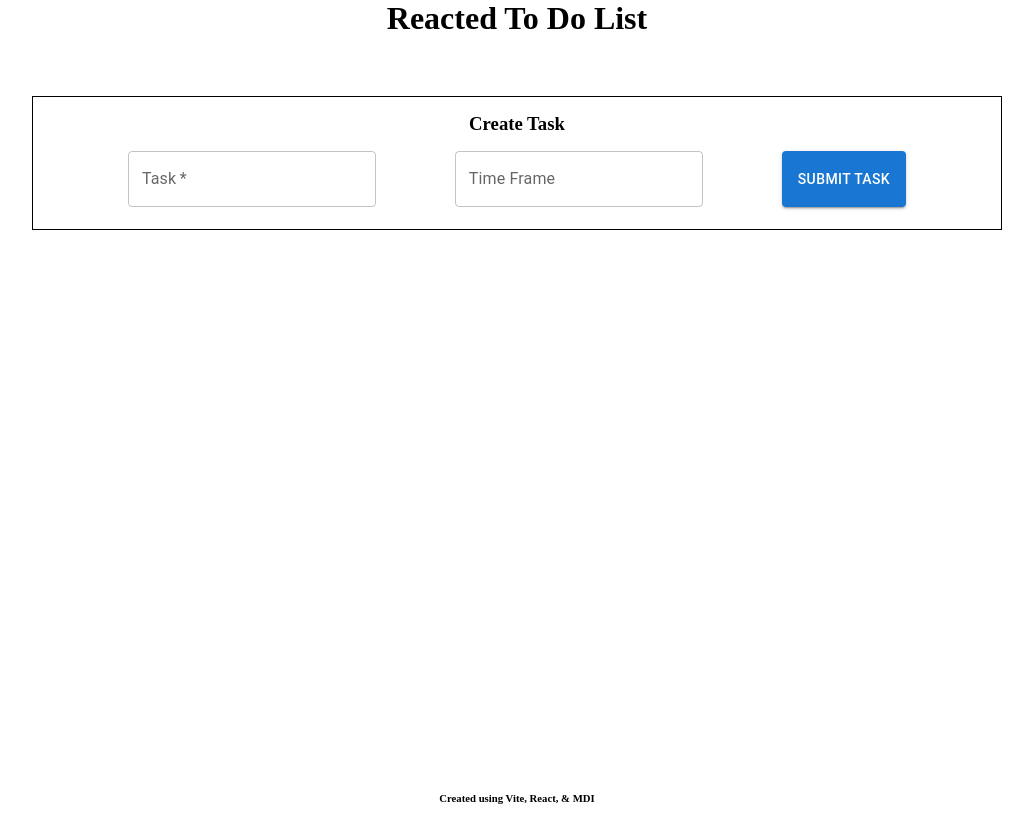
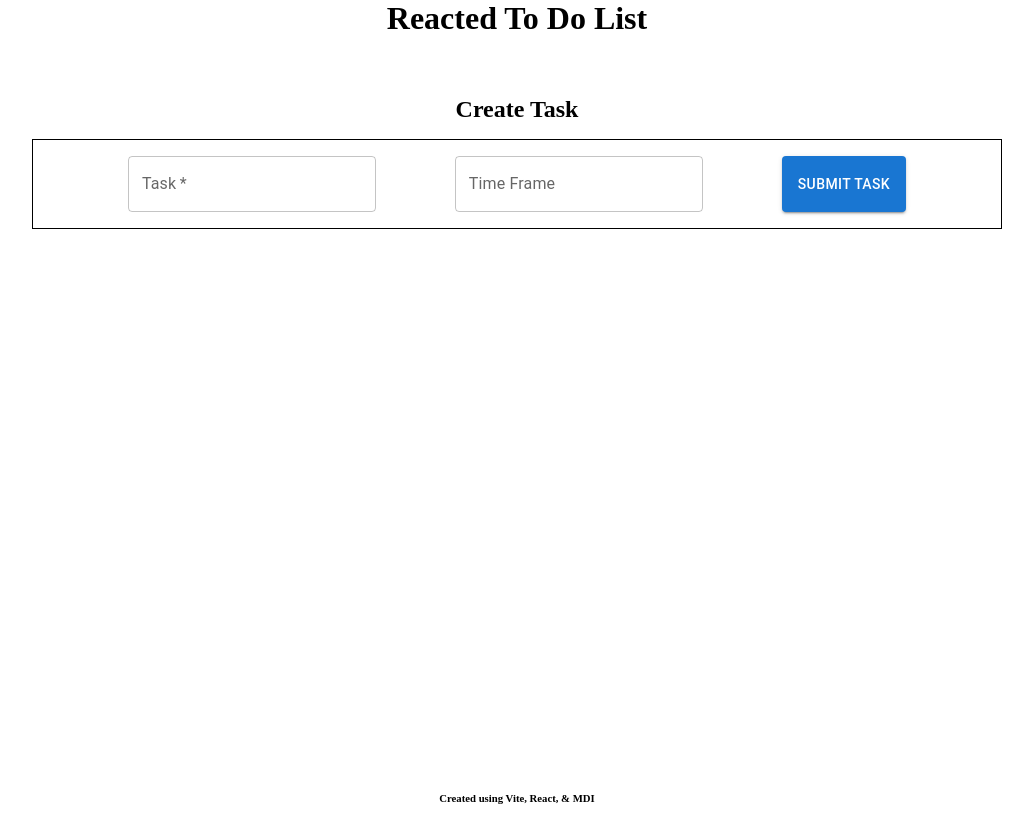
Before and after one commit to KWilson718/react-to-do-list, a React (Vite) app: page / in a window 1280 px wide. Shown: the whole page, without its empty margins (123-1156 px from the left). Built offline with nearby package versions, Linux system fonts and the light colour scheme.

Commit message:
Further adjusted layout

```diff
--- a/src/components/Body.jsx
+++ b/src/components/Body.jsx
@@ -3,6 +3,7 @@ import Input from "./Input";
 export default function Body() {
     return (
         <div id='bodyComponent'>
+            <h2 className='inputTitle'>Create Task</h2>
             <Input />
         </div>
     );
--- a/src/components/Input.jsx
+++ b/src/components/Input.jsx
@@ -9,14 +9,12 @@ export default function Input() {
                 component="form"
                 sx={{
                     width: 3/4,
-                    height: 100,
                     border: 1,
                     padding: 2,
                 }}
                 noValidate
                 autoComplete="off"
             >
-                <h3 className='inputTitle'>Create Task</h3>
                 <div className='inputRow'>
                     <TextField
                         required
```
